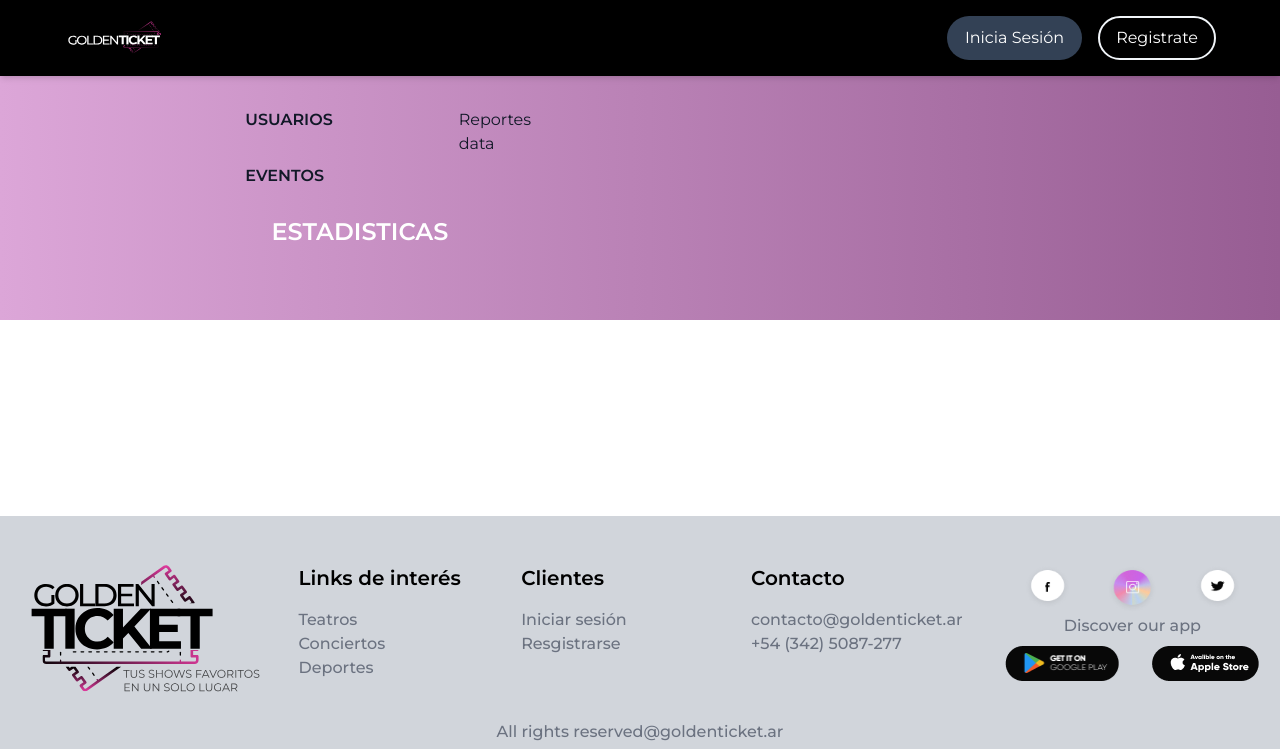
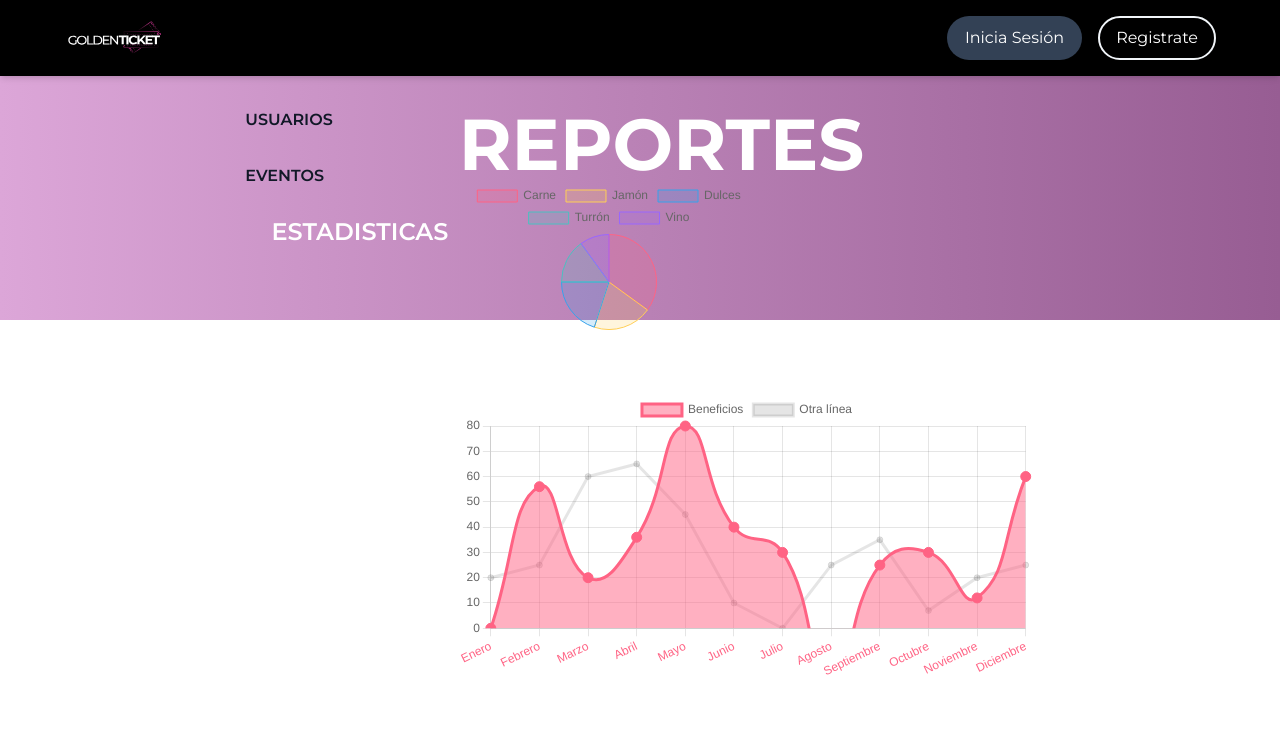
Before and after one commit to montvlein/DH_Final_Project_2_Frontend, a Next.js app: page /admin in a window 1280 px wide. Shown: the top 749 px of the page. Built offline with nearby package versions, Linux system fonts and the light colour scheme; a web font is replaced by a local one.

Commit message:
se agregaron graficos

```diff
--- a/app/admin/page.jsx
+++ b/app/admin/page.jsx
@@ -101,12 +101,18 @@
     )
 }
 
+import LinesChart from '@/components/admin/LineChart'
+import BarsChart from '@/components/admin/BarChart'
+import PiesChart from '@/components/admin/PieChart'
+
 function AdminReportSection() {
     return(
         <>
-        <h2>Reportes</h2>
-        <div>
-            <article>data</article>
+        <h2 className="uppercase text-white text-7xl font-bold">Reportes</h2>
+        <div className="flex flex-col gap-16">
+            <PiesChart/>
+            <LinesChart/>
+            <BarsChart/>
         </div>
         </>
     )
--- /dev/null
+++ b/components/admin/BarChart.jsx
@@ -0,0 +1,60 @@
+import { Bar } from 'react-chartjs-2';
+import {
+    Chart as ChartJS,
+    CategoryScale,
+    LinearScale,
+    PointElement,
+    BarElement,
+    Title,
+    Tooltip,
+    Legend,
+    Filler,
+} from 'chart.js';
+
+ChartJS.register(
+    CategoryScale,
+    LinearScale,
+    PointElement,
+    BarElement,
+    Title,
+    Tooltip,
+    Legend,
+    Filler
+);
+
+var beneficios = [72, 56, 20, 36, 80, 40, 30, -20, 25, 30, 12, 60];
+var meses = ["Enero", "Febrero", "Marzo", "Abril", "Mayo", "Junio", "Julio", "Agosto", "Septiembre", "Octubre", "Noviembre", "Diciembre"];
+
+var misoptions = {
+    responsive : true,
+    animation : false,
+    plugins : {
+        legend : {
+            display : false
+        }
+    },
+    scales : {
+        y : {
+            min : -25,
+            max : 100
+        },
+        x: {
+            ticks: { color: 'rgba(0, 220, 195)'}
+        }
+    }
+};
+
+var midata = {
+    labels: meses,
+    datasets: [
+        {
+            label: 'Beneficios',
+            data: beneficios,
+            backgroundColor: 'rgba(0, 220, 195, 0.5)'
+        }
+    ]
+};
+
+export default function BarsChart() {
+    return <Bar data={midata} options={misoptions} />
+}
--- /dev/null
+++ b/components/admin/LineChart.jsx
@@ -0,0 +1,62 @@
+import { Line } from 'react-chartjs-2';
+import {
+    Chart as ChartJS,
+    CategoryScale,
+    LinearScale,
+    PointElement,
+    LineElement,
+    Title,
+    Tooltip,
+    Legend,
+    Filler,
+} from 'chart.js';
+
+ChartJS.register(
+    CategoryScale,
+    LinearScale,
+    PointElement,
+    LineElement,
+    Title,
+    Tooltip,
+    Legend,
+    Filler
+);
+
+var beneficios = [0, 56, 20, 36, 80, 40, 30, -20, 25, 30, 12, 60];
+var meses = ["Enero", "Febrero", "Marzo", "Abril", "Mayo", "Junio", "Julio", "Agosto", "Septiembre", "Octubre", "Noviembre", "Diciembre"];
+
+var midata = {
+    labels: meses,
+    datasets: [ // Cada una de las líneas del gráfico
+        {
+            label: 'Beneficios',
+            data: beneficios,
+            tension: 0.5,
+            fill : true,
+            borderColor: 'rgb(255, 99, 132)',
+            backgroundColor: 'rgba(255, 99, 132, 0.5)',
+            pointRadius: 5,
+            pointBorderColor: 'rgba(255, 99, 132)',
+            pointBackgroundColor: 'rgba(255, 99, 132)',
+        },
+        {
+            label: 'Otra línea',
+            data: [20, 25, 60, 65, 45, 10, 0, 25, 35, 7, 20, 25]
+        },
+    ],
+};
+
+var misoptions = {
+    scales : {
+        y : {
+            min : 0
+        },
+        x: {
+            ticks: { color: 'rgb(255, 99, 132)'}
+        }
+    }
+};
+
+export default function LinesChart() {
+    return <Line data={midata} options={misoptions}/>
+}
--- /dev/null
+++ b/components/admin/PieChart.jsx
@@ -0,0 +1,39 @@
+import React from 'react';
+import { Chart as ChartJS, ArcElement, Tooltip, Legend } from 'chart.js';
+import { Pie } from 'react-chartjs-2';
+
+ChartJS.register(ArcElement, Tooltip, Legend);
+
+var options = {
+    responsive : false,
+    maintainAspectRatio: false,
+};
+
+var data = {
+    labels: ['Carne', 'Jamón', 'Dulces', 'Turrón', 'Vino'],
+    datasets: [
+        {
+            label: 'Popularidad en Navidad',
+            data: [35, 20, 20, 15, 10],
+            backgroundColor: [
+                'rgba(255, 99, 132, 0.2)',
+                'rgba(255, 206, 86, 0.2)',
+                'rgba(54, 162, 235, 0.2)',
+                'rgba(75, 192, 192, 0.2)',
+                'rgba(153, 102, 255, 0.2)',
+            ],
+            borderColor: [
+                'rgba(255, 99, 132, 1)',
+                'rgba(255, 206, 86, 1)',
+                'rgba(54, 162, 235, 1)',
+                'rgba(75, 192, 192, 1)',
+                'rgba(153, 102, 255, 1)',
+            ],
+            borderWidth: 1,
+        },
+    ],
+};
+
+export default function PiesChart() {
+    return <Pie data={data} options={options} />
+}
--- a/package.json
+++ b/package.json
@@ -10,8 +10,10 @@
   },
   "dependencies": {
     "@reduxjs/toolkit": "^1.9.7",
+    "chart.js": "^4.4.0",
     "next": "13.5.5",
     "react": "^18",
+    "react-chartjs-2": "^5.2.0",
     "react-credit-cards-2": "^1.0.1",
     "react-dom": "^18",
     "react-hook-form": "^7.47.0",
```
Also changed, not shown: 1 other file (tests, documents, lock files or other folders).
